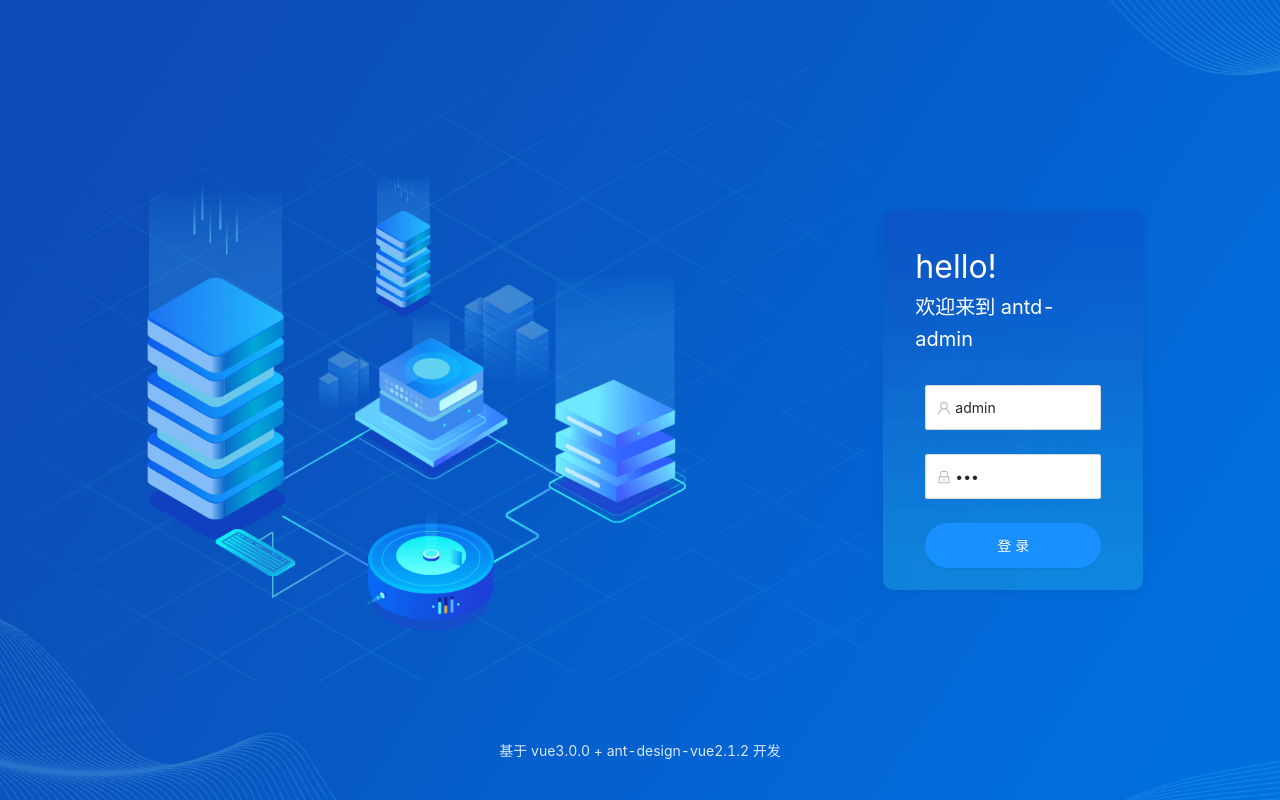
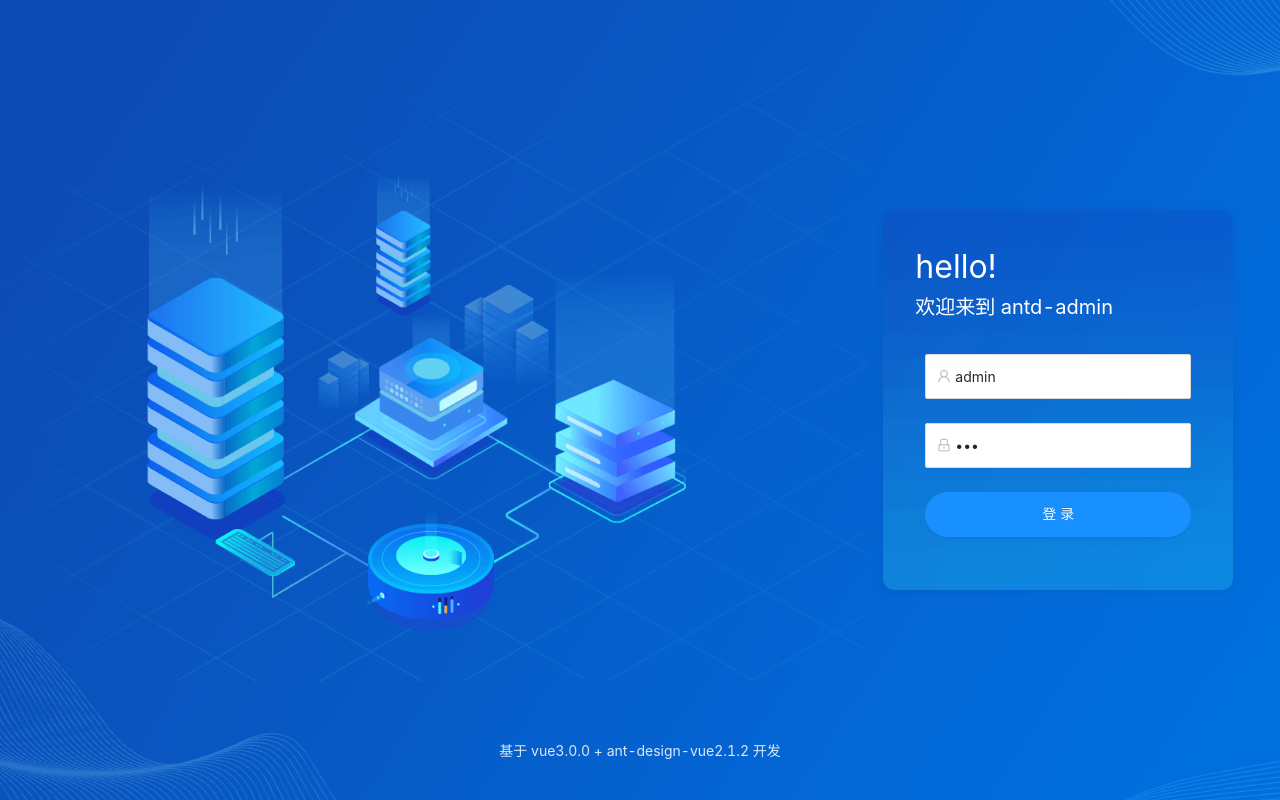
Before and after one commit to leftlevel/antd-admin, a Vue app: page /#/login in a window 1280 px wide. Built offline with nearby package versions, Linux system fonts and the light colour scheme.

Commit message:
update: 登录窗口大小固定

```diff
--- a/src/views/login/index.vue
+++ b/src/views/login/index.vue
@@ -102,7 +102,7 @@ export default defineComponent({
     background: url('../../assets/login_images/login_background.png');
     background-size: cover;
     &-form {
-      width: calc(100% - 40px);
+      width: 350px;
       height: 380px;
       padding: 4vh;
       margin-top: calc((100vh - 380px) / 2);
```
